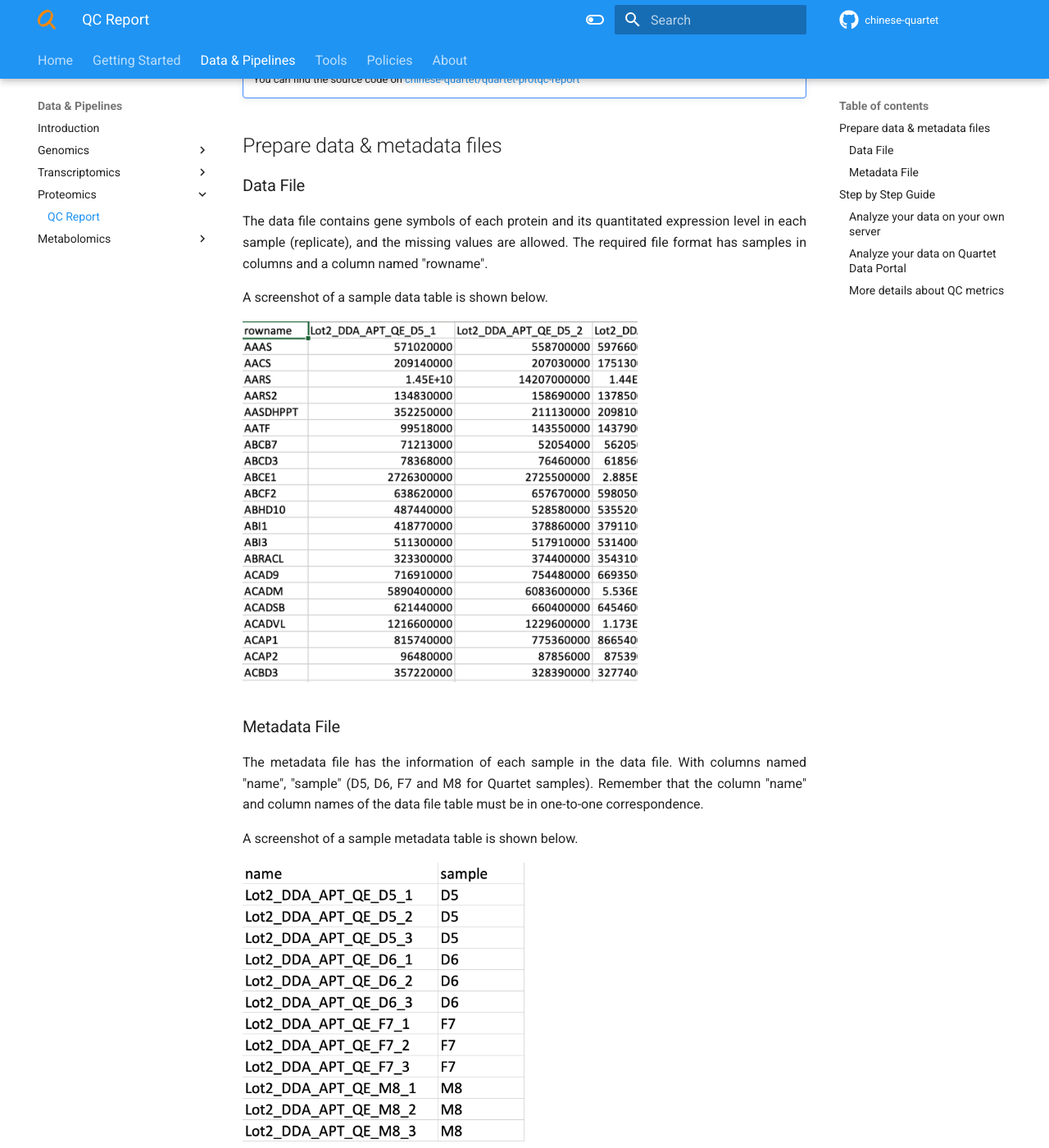
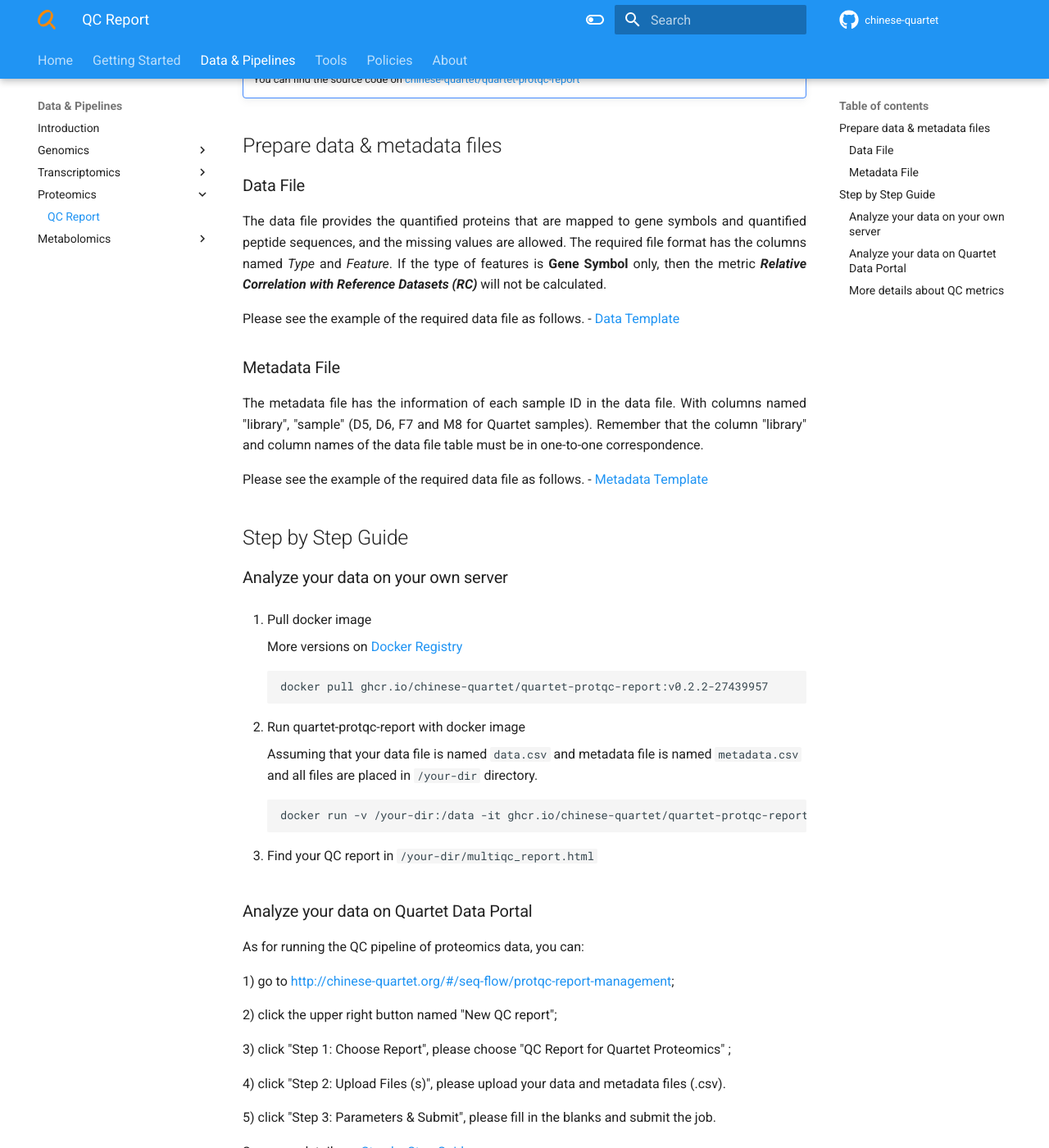
Before and after one commit to chinese-quartet/docs.chinese-quartet.org, an MkDocs documentation site: the page built from docs/data_pipelines/proteomics/qc_report.md, in a window 1280 px wide and 1400 px high, scrolled down 283 px. Shown: the whole window at 82% size. Built offline with MkDocs 1.6.1 and Material for MkDocs 9.7.7, drawn with Linux system fonts in a browser that asks for light colours; a script that is not in the unit is left out; comment, search, counter and statistics services are not loaded; some of the changed text lies outside the part shown.

Commit message:
Update qc_report.md

```diff
--- a/docs/data_pipelines/proteomics/qc_report.md
+++ b/docs/data_pipelines/proteomics/qc_report.md
@@ -7,19 +7,17 @@ From Quantified Expression Profiles to QC Report
 
 ### Data File
 
-The data file contains gene symbols of each protein and its quantitated expression level in each sample (replicate), and the missing values are allowed. The required file format has samples in columns and a column named "rowname".
+The data file provides the quantified proteins that are mapped to gene symbols and quantified peptide sequences, and the missing values are allowed. The required file format has the columns named *Type* and *Feature*. If the type of features is **Gene Symbol** only, then the metric ***Relative Correlation with Reference Datasets (RC)*** will not be calculated.
 
-A screenshot of a sample data table is shown below.
-
-![Proteomics Sample Data](../../assets/images/proteomics-sample-data.png){ width="70%" }
+Please see the example of the required data file as follows.
+- [Data Template](../../assets/templates/proteomics_pipeline_data_template.csv)
 
 ### Metadata File
 
-The metadata file has the information of each sample in the data file. With columns named "name", "sample" (D5, D6, F7 and M8 for Quartet samples). Remember that the column "name" and column names of the data file table must be in one-to-one correspondence.
+The metadata file has the information of each sample ID in the data file. With columns named "library", "sample" (D5, D6, F7 and M8 for Quartet samples). Remember that the column "library" and column names of the data file table must be in one-to-one correspondence.
 
-A screenshot of a sample metadata table is shown below.
-
-![Proteomics Sample Metdata](../../assets/images/proteomics-sample-metadata.png){ width="50%" }
+Please see the example of the required data file as follows.
+- [Metadata Template](../../assets/images/proteomics_pipeline_meta_template.csv)
 
 ## Step by Step Guide
 
@@ -63,7 +61,7 @@ See more details on [Step by Step Guide](../../getting_started/step_by_step_guid
 
 The package protqc output Quality Control(QC) results of proteomics data for Quartet Project. The QC pipeline starts from the expression profiles at peptide/protein levels, and enables to calculate 6 metrics. A Total score is the geometric mean of the linearly normalized values of these metrics.
 
-1. ***Number of features***: We expect as many proteins (mapped to gene symbols) as possible for downstreaming analyses.
+1. ***Number of features***: We expect as many proteins (mapped to gene symbols) as possible for downstreaming analyses. Identified proteins were filtered by the rule of 5% FDR. However, if you set stricter rules (e.g., 1% FDR), less number but high confidence of proteins will be retained (then your data may rank relatively low in terms of *Number of features*).
 
 2. ***Missing percentage (%)***: Too many missing values interfere with comparability. This metric is calculated globally.
 
```
